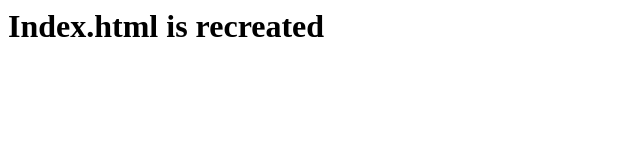
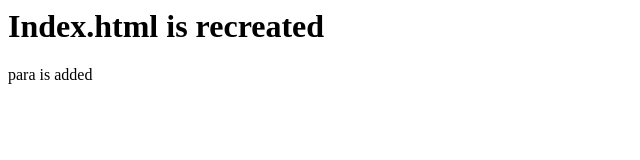
Before and after one commit to SPRIYADARSINI/detail, a plain HTML site: page index.html in a window 1280 px wide. Shown: the full height of the page, 0-640 px from the left. Drawn offline with Linux system fonts and the light colour scheme.

Commit message:
para added

```diff
--- a/index.html
+++ b/index.html
@@ -1,5 +1,6 @@
 <html>
 <body>
 <h1>Index.html is recreated </h1>
+<p> para is added </p>
 </body>
 </html>
```
